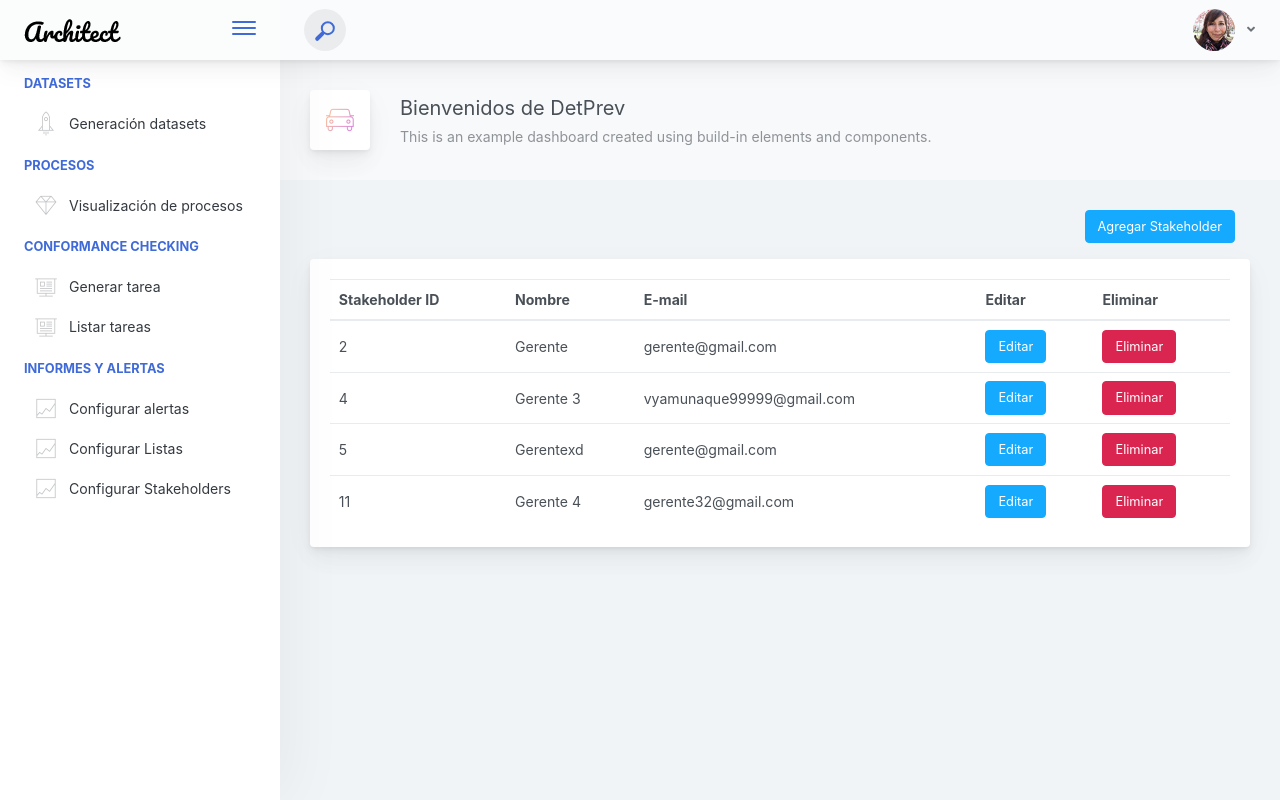
After one commit to vyamunaque99/DetPrev, a Django app: page /stakeholder/ in a window 1280 px wide. The commit adds this page. Run offline with Django 3.2, Linux system fonts and the light colour scheme; a user stored in the database is signed in; data comes from the database, SQL or seed files in the repository; both versions use the stored data as it was after the commit; parts of the project's set-up code (start-up, migrations or seed data) failed here and were passed over; some libraries are stand-ins or nearby versions.

Commit message:
Implementacion Modulo de alertas

```diff
--- a/main/forms.py
+++ b/main/forms.py
@@ -1,7 +1,7 @@
 from urllib import request
 from django import forms
 from matplotlib import widgets
-from .models import Dataset
+from .models import Dataset, Stakeholder, StakeholderList, StakeholderListDetail
 
 frecuency_choices =(
     ('Minutos', 'Minutos'),
@@ -37,4 +37,33 @@ class conformanceCheckingForm(forms.Form):
     log_file.widget.attrs.update({'class':'form-control'})
     port_number.widget.attrs.update({'class':'form-control','value':'22'})
     ssh_pub_key.widget.attrs.update({'class':'form-control'})
-    #Inicializacion de clase
+
+class stakeholderForm(forms.ModelForm):
+    name=forms.CharField()
+    email=forms.EmailField()
+    #Decoradores de forms
+    name.widget.attrs.update({'class':'form-control'})
+    email.widget.attrs.update({'class':'form-control'})
+    class Meta:
+            model = Stakeholder
+            fields = '__all__'
+
+class stakeholderListForm(forms.ModelForm):
+    name=forms.CharField()
+    #Decoradores de forms
+    name.widget.attrs.update({'class':'form-control'})
+    class Meta:
+            model = StakeholderList
+            fields = '__all__'
+
+class stakeholderListDetailForm(forms.ModelForm):
+    #def __init__(self,user,*args,**kwargs):
+    #    super(stakeholderListDetailForm,self).__init__(*args, **kwargs)
+    stakeholder_list=forms.ModelChoiceField(queryset=StakeholderList.objects.all(),empty_label=None)
+    stakeholder=forms.ModelChoiceField(queryset=Stakeholder.objects.all(),empty_label=None)
+    #Decoradores de forms
+    stakeholder_list.widget.attrs.update({'class':'form-control'})
+    stakeholder.widget.attrs.update({'class':'form-control'})
+    class Meta:
+            model = StakeholderListDetail
+            fields = '__all__'
--- a/main/models.py
+++ b/main/models.py
@@ -1,3 +1,4 @@
+from importlib.machinery import ModuleSpec
 import json
 
 from django.db import models
@@ -46,6 +47,21 @@ class ConformanceChecking(models.Model):
         )
         self.save()
 
+class Stakeholder(models.Model):
+    name=models.CharField(max_length=50)
+    email=models.EmailField()
+    def __str__(self):
+        return u'{0}'.format(self.name)
+
+class StakeholderList(models.Model):
+    name=models.CharField(max_length=50)
+    def __str__(self):
+        return u'{0}'.format(self.name)
+
+class StakeholderListDetail(models.Model):
+    list_name=models.ForeignKey(StakeholderList,on_delete=models.CASCADE)
+    stakeholder_name=models.ForeignKey(Stakeholder,on_delete=models.CASCADE)
+
 @receiver(post_save,sender=ConformanceChecking)
 def periodic_task_creation(sender,instance,created,**kwargs):
     if created:
@@ -54,20 +70,3 @@ def periodic_task_creation(sender,instance,created,**kwargs):
         if instance is not None:
             instance.task.enabled=instance.status==SetupStatus.active
             instance.task.save()
-
-'''
-class Setup(models.Model):
-    class Meta:
-        verbose_name='Setup'
-        verbose_name_plural='Setups'
-    class TimeInterval(models.TextChoices):
-        one_min = '1 min', _('1 min')
-        five_mins = '5 mins', _('5 mins')
-        one_hour = '1 hour', _('1 hour')
-    class SetupStatus(models.TextChoices):
-        active = 'Active', _('Active')
-        disabled = 'Disabled', _('Disabled')
-    title=models.CharField(max_length=70,blank=False)
-    status = ChoiceField(SetupStatus.choices, default=SetupStatus.active)
-    created_at = models.DateTimeField(auto_now_add=True)
-'''
--- a/main/templates/base.html
+++ b/main/templates/base.html
@@ -183,10 +183,16 @@
                                     Listar tareas
                                 </a>
                             </li>
+                            <li class="app-sidebar__heading">Informes y alertas</li>
                             <li>
-                                <a href="#">
-                                    <i class="metismenu-icon pe-7s-graph2"> </i>Informes
-                                    y alertas
+                                <a href="/stakeholder_list_detail">
+                                    <i class="metismenu-icon pe-7s-graph2"> </i>Configurar alertas
+                                </a>
+                                <a href="/stakeholder_list">
+                                    <i class="metismenu-icon pe-7s-graph2"> </i>Configurar Listas
+                                </a>
+                                <a href="/stakeholder">
+                                    <i class="metismenu-icon pe-7s-graph2"> </i>Configurar Stakeholders
                                 </a>
                             </li>
 
--- /dev/null
+++ b/main/templates/stakeholder_view.html
@@ -0,0 +1,43 @@
+{% extends "base.html" %}
+{% load static %}
+{% block content %}
+<div class="col" align="right">
+    <form action="/stakeholder/create_or_update">
+        <button type="submit" class="btn btn-info mb-3">Agregar Stakeholder</button>
+    </form>
+</div>
+<div class="main-card mb-3 card">
+
+    <div class="card-body">
+        <table class="mb-0 table" style="overflow-x:auto;">
+            <thead>
+                <tr>
+                    <th>Stakeholder ID</th>
+                    <th>Nombre</th>
+                    <th>E-mail</th>
+                    <th>Editar</th>
+                    <th>Eliminar</th>
+                </tr>
+            </thead>
+            <tbody>
+                {% for item in stakeholders %}
+                <tr>
+                    <td>{{item.id}}</td>
+                    <td>{{item.name}}</td>
+                    <td>{{item.email}}</td>
+                    <td>
+                        <form action="/stakeholder/create_or_update/{{item.id}}" method="get"><button type="submit"
+                                class="btn btn-info">Editar</button></form>
+                    </td>
+                    <td>
+                        <form action="/stakeholder/delete/{{item.id}}/" method="post">{% csrf_token %}
+                            <button type="submit" class="btn btn-danger">Eliminar</button>
+                        </form>
+                    </td>
+                </tr>
+                {% endfor %}
+            </tbody>
+        </table>
+    </div>
+</div>
+{% endblock %}
--- a/main/urls.py
+++ b/main/urls.py
@@ -15,5 +15,17 @@ urlpatterns = [
     path('dataset_delete/<str:username>/<str:dataset_name>/',dataset_delete),
     path('process_monitoring/',process_monitoring_view),
     path('process_monitoring_list/',process_monitoring_list_view),
+    path('stakeholder/',stakeholder_view),
+    path('stakeholder/create_or_update/',stakeholder_create_or_update),
+    path('stakeholder/create_or_update/<int:stakeholder_id>/',stakeholder_create_or_update),
+    path('stakeholder/delete/<int:stakeholder_id>/',stakeholder_delete),
+    path('stakeholder_list/',stakeholder_list_view),
+    path('stakeholder_list/create_or_update/',stakeholder_list_create_or_update),
+    path('stakeholder_list/create_or_update/<int:stakeholder_list_id>/',stakeholder_list_create_or_update),
+    path('stakeholder_list/delete/<int:stakeholder_list_id>/',stakeholder_list_create_or_update),
+    path('stakeholder_list_detail/',stakeholder_list_detail_view),
+    path('stakeholder_list_detail/create_or_update/',stakeholder_list_detail_create_or_update),
+    path('stakeholder_list_detail/create_or_update/<int:stakeholder_list_id>/',stakeholder_list_detail_create_or_update),
+    path('stakeholder_list_detail/delete/<int:stakeholder_list_id>/',stakeholder_list_detail_create_or_update),
     path('',main_view)
 ]
--- a/main/views.py
+++ b/main/views.py
@@ -1,10 +1,10 @@
 from django.http.response import FileResponse
-from django.shortcuts import redirect, render
+from django.shortcuts import redirect, render,get_object_or_404
 from django.contrib.auth import authenticate, login, logout
 from django.contrib.auth.models import User
 from django.contrib.auth.decorators import login_required, user_passes_test
-from .forms import uploadDatasetForm, conformanceCheckingForm
-from .models import ConformanceChecking, Dataset
+from .forms import stakeholderListDetailForm, uploadDatasetForm, conformanceCheckingForm, stakeholderForm, stakeholderListForm
+from .models import ConformanceChecking, Dataset, Stakeholder, StakeholderList, StakeholderListDetail
 import pandas as pd
 import json
 import os
@@ -260,5 +260,80 @@ def process_monitoring_list_view(request):
 
 @login_required
 def process_monitoring_delete(request, username, id):
+    return redirect('/process_monitoring_list')
 
-    return redirect('/process_monitoring_list')
+@login_required
+def stakeholder_view(request):
+    if request.method == 'GET':
+        stakeholders = Stakeholder.objects.all()
+        context = {'stakeholders': stakeholders}
+        return render(request,'stakeholder_view.html',context)
+
+@login_required
+def stakeholder_create_or_update(request,stakeholder_id = None):
+    if stakeholder_id is not None:
+        stakeholder=Stakeholder.objects.get(id=stakeholder_id)
+        form=stakeholderForm(request.POST or None,instance=stakeholder)
+    else:
+        form=stakeholderForm(request.POST or None)
+    if request.method == 'GET':
+        context = {'form':form}
+        return render(request,'stakeholder_create_or_update.html',context)
+    else:
+        if form.is_valid():
+            form.save()
+        return redirect('/stakeholder')
+
+@login_required
+def stakeholder_delete(request,stakeholder_id):
+    if request.method=='POST':
+        stakeholder=Stakeholder.objects.get(id=stakeholder_id)
+        stakeholder.delete()
+        return redirect('/stakeholder')
+
+@login_required
+def stakeholder_list_view(request):
+    if request.method == 'GET':
+        stakeholder_list = StakeholderList.objects.all()
+        context = {'stakeholder_list': stakeholder_list}
+        return render(request,'stakeholder_list_view.html',context)
+
+@login_required
+def stakeholder_list_create_or_update(request,stakeholder_list_id = None):
+    if stakeholder_list_id is not None:
+        stakeholder_list=StakeholderList.objects.get(id=stakeholder_list_id)
+        form=stakeholderListForm(request.POST or None,instance=stakeholder_list)
+    else:
+        form=stakeholderListForm(request.POST or None)
+    if request.method == 'GET':
+        context = {'form':form}
+        return render(request,'stakeholder_list_create_or_update.html',context)
+    else:
+        if form.is_valid():
+            form.save()
+        return redirect('/stakeholder_list')
+
+@login_required
+def stakeholder_list_detail_view(request):
+    if request.method == 'GET':
+        stakeholder_list_detail = StakeholderListDetail.objects.all()
+        context = {'stakeholder_list_detail': stakeholder_list_detail}
+        return render(request,'stakeholder_list_detail_view.html',context)
+
+@login_required
+def stakeholder_list_detail_create_or_update(request,stakeholder_list_detail_id = None):
+    if stakeholder_list_detail_id is not None:
+        stakeholder_list_detail=StakeholderList.objects.get(id=stakeholder_list_detail_id)
+        form=stakeholderListDetailForm(request.POST or None,instance=stakeholder_list_detail)
+    else:
+        form=stakeholderListDetailForm(request.POST or None)
+    if request.method == 'GET':
+        context = {'form':form}
+        return render(request,'stakeholder_list_detail_create_or_update.html',context)
+    else:
+        print(request.POST['stakeholder_list'])
+        stakeholder=Stakeholder.objects.get(id=int(request.POST['stakeholder']))
+        stakeholder_list=StakeholderList.objects.get(id=int(request.POST['stakeholder_list']))
+        stakeholder_list_detail=StakeholderListDetail(list_name=stakeholder_list,stakeholder_name=stakeholder)
+        stakeholder_list_detail.save()
+        return redirect('/stakeholder_list_detail')
```
Also changed, not shown: main/templates/stakeholder_create_or_update.html (added, +23 -0 lines), main/templates/stakeholder_list_create_or_update.html (added, +20 -0 lines), main/templates/stakeholder_list_detail_create_or_update.html (added, +22 -0 lines), main/templates/stakeholder_list_detail_view.html (added, +43 -0 lines), main/templates/stakeholder_list_view.html (added, +41 -0 lines), db.sqlite3, main/migrations/0004_stakeholder_stakeholderlist.py (added), main/migrations/0005_stakeholderlistdetail.py (added).
